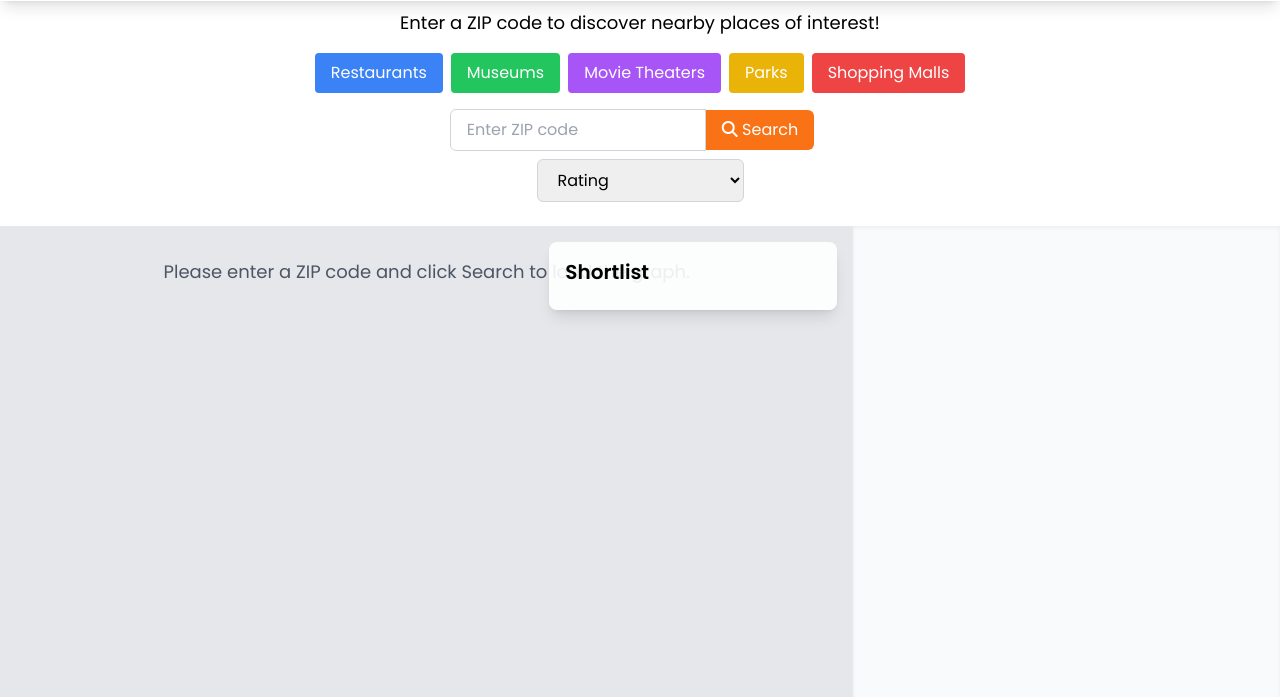
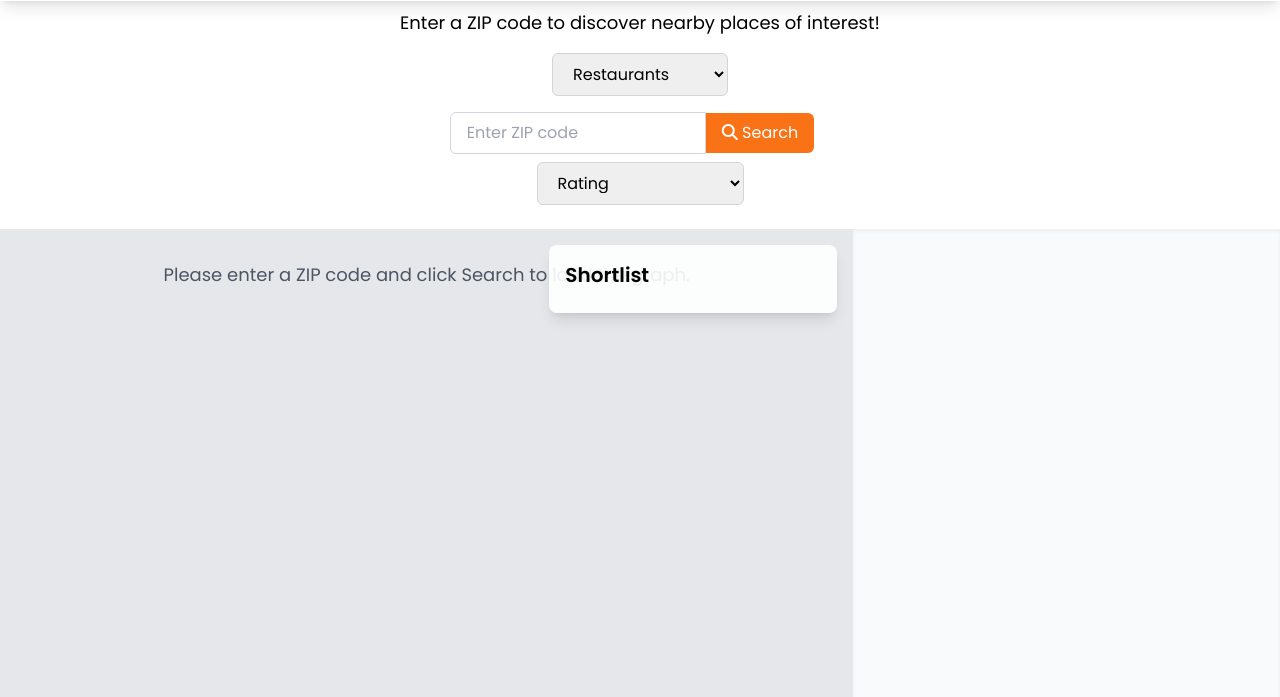
Before and after one commit to lalitlouis/city-cicruit, a website: page index.html in a window 1280 px wide. Shown: the part 103-800 px from the top of the page. Drawn offline with nearby package versions, Linux system fonts and the light colour scheme.

Commit message:
bug fixes

```diff
--- a/index.html
+++ b/index.html
@@ -33,11 +33,13 @@
             <p class="text-lg">Enter a ZIP code to discover nearby places of interest!</p>
         </div>
         <div class="flex justify-center space-x-2 mb-4">
-            <button class="px-4 py-2 bg-blue-500 text-white rounded hover:bg-blue-600 focus:outline-none" onclick="setSearchType('restaurant')">Restaurants</button>
-            <button class="px-4 py-2 bg-green-500 text-white rounded hover:bg-green-600 focus:outline-none" onclick="setSearchType('museum')">Museums</button>
-            <button class="px-4 py-2 bg-purple-500 text-white rounded hover:bg-purple-600 focus:outline-none" onclick="setSearchType('movie_theater')">Movie Theaters</button>
-            <button class="px-4 py-2 bg-yellow-500 text-white rounded hover:bg-yellow-600 focus:outline-none" onclick="setSearchType('park')">Parks</button>
-            <button class="px-4 py-2 bg-red-500 text-white rounded hover:bg-red-600 focus:outline-none" onclick="setSearchType('shopping_mall')">Shopping Malls</button>
+            <select id="interestType" class="px-4 py-2 border border-gray-300 rounded-md focus:outline-none focus:border-orange-500">
+                <option value="restaurant">Restaurants</option>
+                <option value="museum">Museums</option>
+                <option value="movie_theater">Movie Theaters</option>
+                <option value="park">Parks</option>
+                <option value="shopping_mall">Shopping Malls</option>
+            </select>
         </div>
         <div class="flex items-center mr-4 mb-2">
             <input type="text" id="locationInput" placeholder="Enter ZIP code" class="px-4 py-2 w-64 border border-gray-300 rounded-l-md focus:outline-none focus:border-orange-500">
--- a/script.js
+++ b/script.js
@@ -185,7 +185,7 @@ document.addEventListener('DOMContentLoaded', function() {
             .attr("stroke", d => colorScale(d.name))
             .attr("stroke-width", 2)
             .attr("opacity", 0.5)
-            .call(pulse);
+            .call(pulse, maxScore);  // Pass maxScore to pulse function
 
         simulation.on("tick", () => {
             nodeGroup.attr("transform", d => `translate(${d.x},${d.y})`);
@@ -201,17 +201,21 @@ document.addEventListener('DOMContentLoaded', function() {
         return sizeScale(place.score);
     }
 
-    function pulse() {
+    function pulse(selection, maxScore) {
+        selection.each(function() {
             const circle = d3.select(this);
+            const initialRadius = parseFloat(circle.attr("r"));
+
             (function repeat() {
                 circle.transition()
                     .duration(1000)
                     .attr("r", d => calculateNodeSize(d, maxScore) + 15)
                     .transition()
                     .duration(1000)
-                .attr("r", d => calculateNodeSize(d, maxScore) + 5)
+                    .attr("r", initialRadius)
                     .on("end", repeat);
             })();
+        });
     }
 
     const drag = d3.drag()
@@ -444,10 +448,10 @@ document.addEventListener('DOMContentLoaded', function() {
         d3.select(`#${tabName}Tab`).classed("hidden", false);
     }
 
-    function setSearchType(type) {
-        currentSearchType = type;
+    document.getElementById('interestType').addEventListener('change', function() {
+        currentSearchType = this.value;
         document.getElementById('searchButton').click();
-    }
+    });
 
     document.getElementById('searchButton').addEventListener('click', async () => {
         const locationInput = document.getElementById('locationInput');
```
Lines whose indentation alone changed are shown as unchanged.
